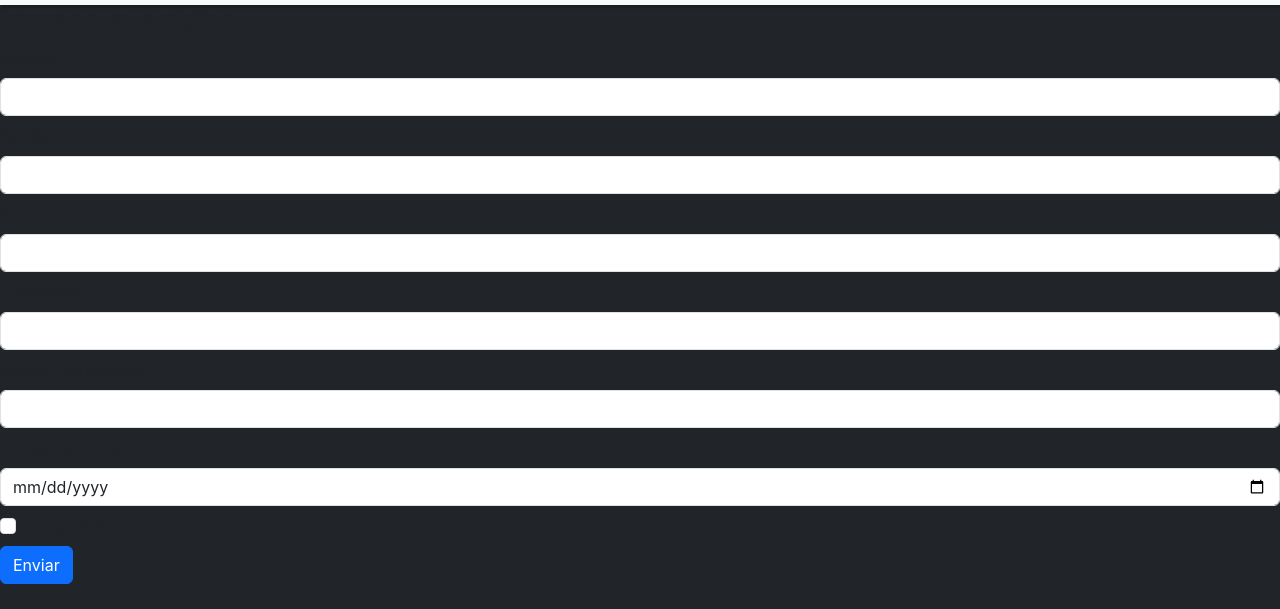
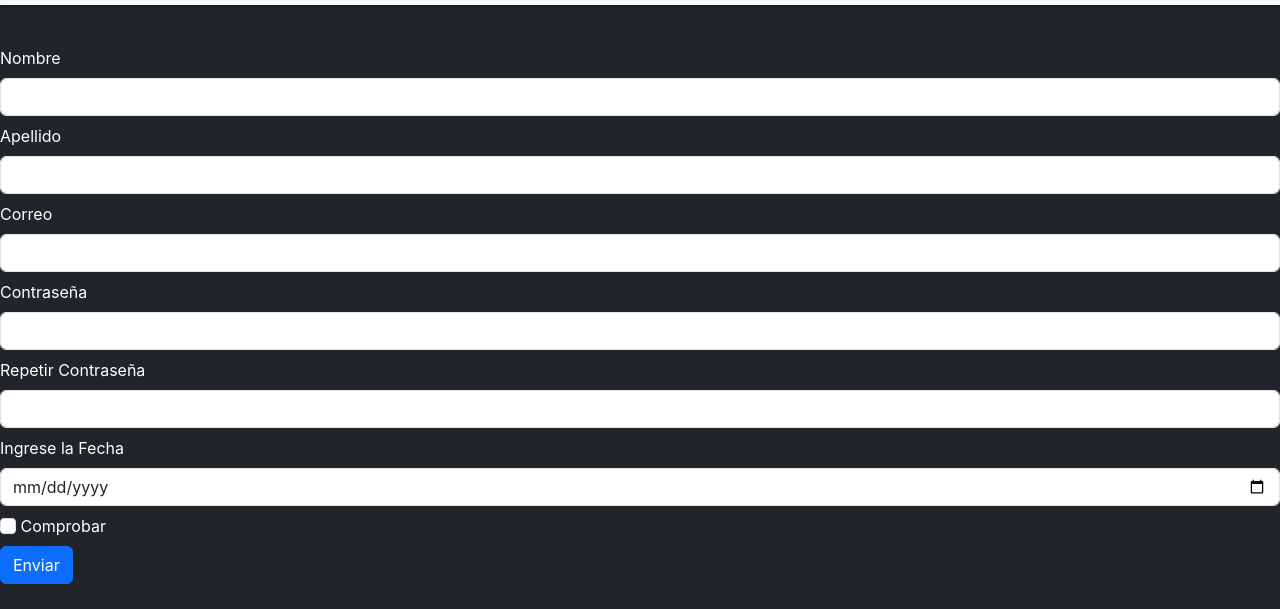
Before and after one commit to Kusack01/Trabajo-semestral, a plain HTML site: page Proyecto semestral/ingresar.html in a window 1280 px wide. Shown: the part 54-663 px from the top of the page. Drawn offline with nearby package versions, Linux system fonts and the light colour scheme.

Commit message:
Update color div

```diff
--- a/Proyecto semestral/ingresar.html
+++ b/Proyecto semestral/ingresar.html
@@ -50,32 +50,32 @@
     <h3>Ingrese sus datos </h3>
 
     <form>
-        <div class="mb-2">
+        <div class="mb-2" style="color: white;">
           <label for="Nombre" class="form-label">Nombre</label>
           <input type="text" class="form-control" id="Nombre" aria-describedby="">
           <div id="Nombre" class="form-text"></div>
         </div>
-        <div class="mb-2">
+        <div class="mb-2" style="color: white;">
           <label for="Apellido" class="form-label">Apellido</label>
           <input type="text" class="form-control" id="Apellido">
         </div>
-        <div class="mb-2">
+        <div class="mb-2" style="color: white;">
             <label for="Correo" class="form-label">Correo</label>
             <input type="email" class="form-control" id="Apellido">
           </div>
-        <div class="mb-2">
+        <div class="mb-2" style="color: white;">
             <label for="Contraseña" class="form-label">Contraseña</label>
             <input type="password" class="form-control" id="Contraseña">
         </div>
-        <div class="mb-2">
+        <div class="mb-2" style="color: white;">
             <label for="Repetir Contraseña" class="form-label">Repetir Contraseña</label>
             <input type="password" class="form-control" id="Repetir Contraseña">
         </div>
-        <div class="mb-2">
+        <div class="mb-2" style="color: white;">
           <label for="Fecha" class="form-label">Ingrese la Fecha</label>
           <input type="date" class="form-control" id="Fecha">
       </div>
-        <div class="mb-2">
+        <div class="mb-2" style="color: white;">
             <input type="checkbox" class="form-check-input" id="Comprobar">
             <label class="form-check-label" for="">Comprobar</label>
         </div>
```
